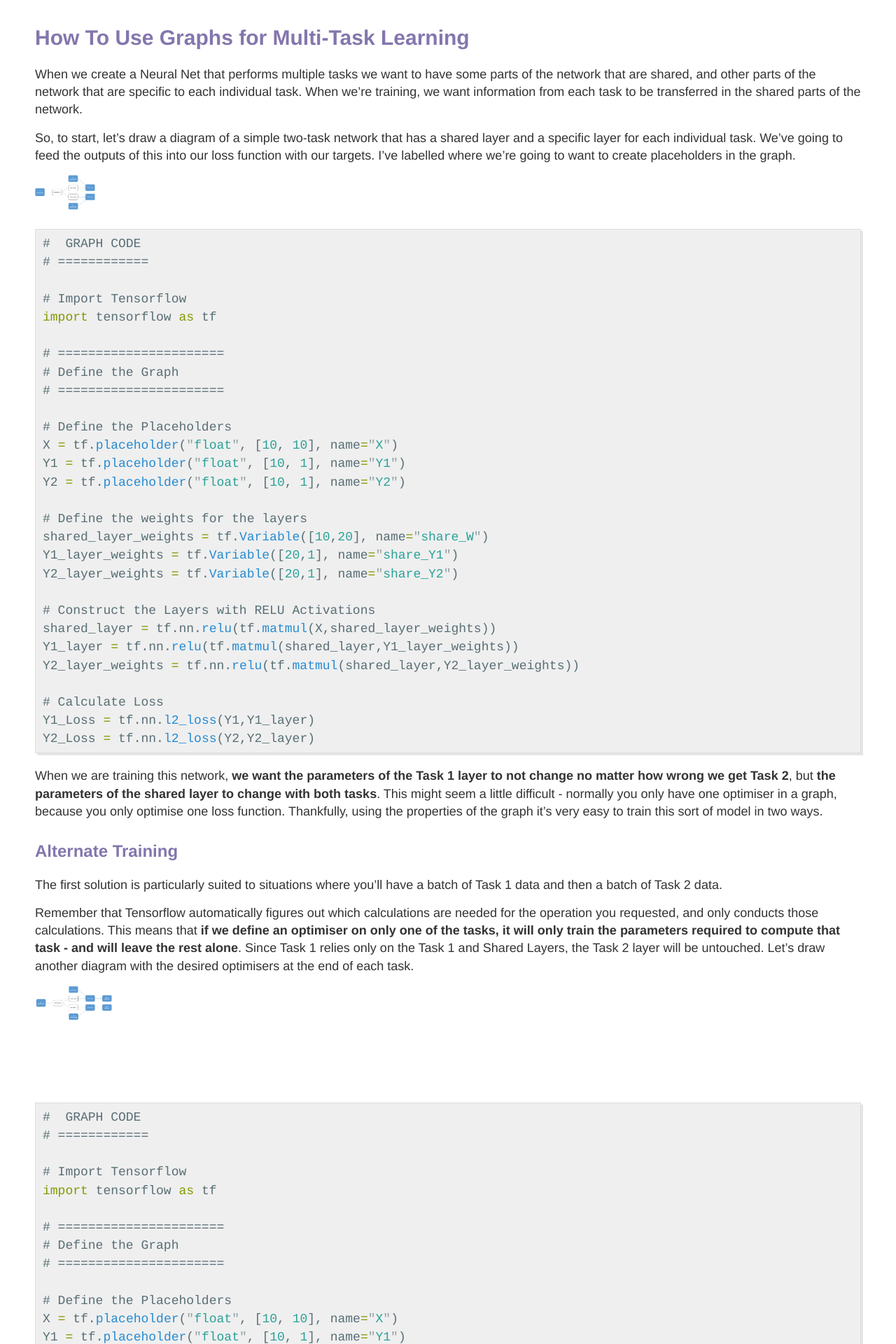
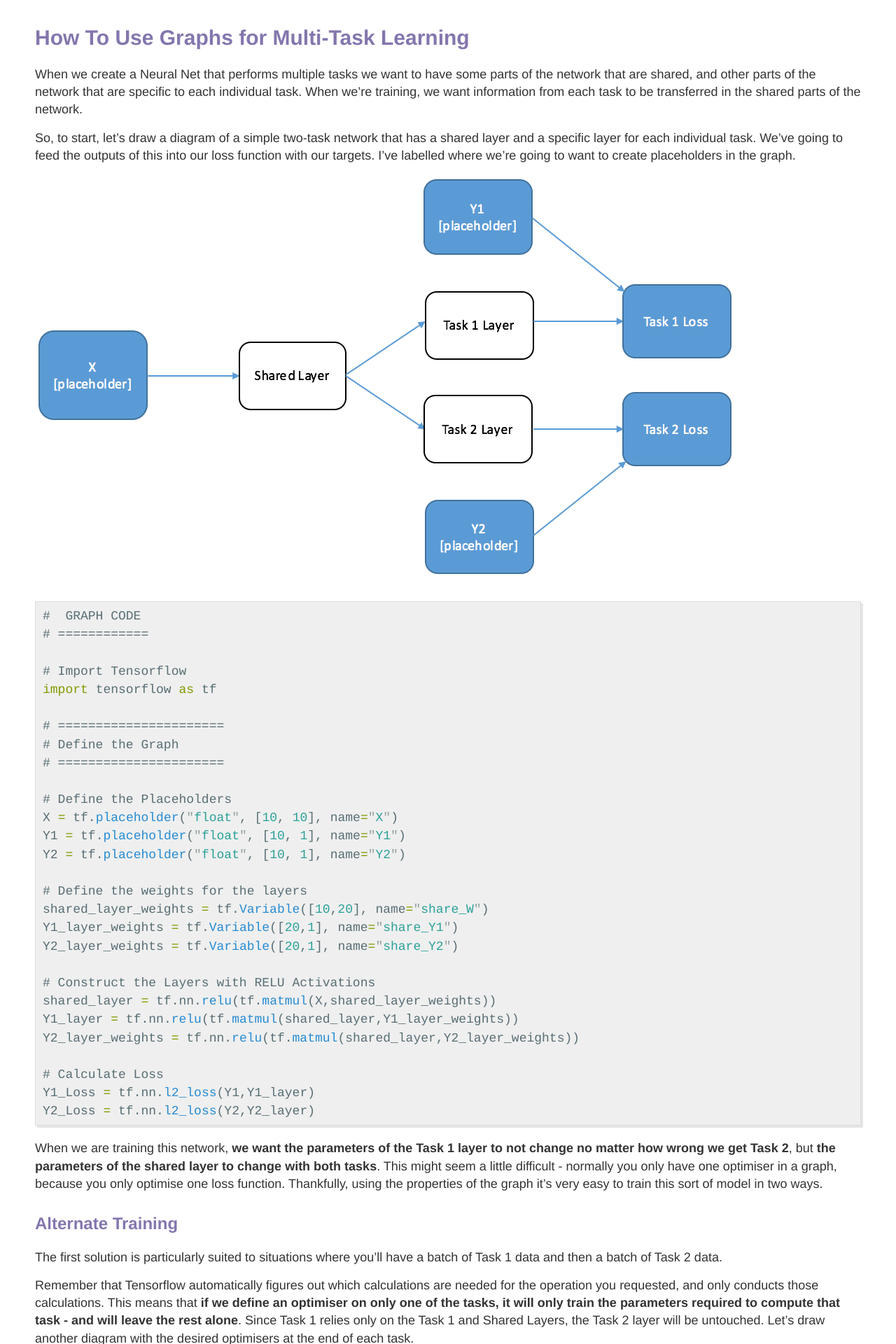
Before and after one commit to jg8610/jg8610.github.io, a Jekyll site: the page built from _posts/2016-03-08-Multi-Task.md, in a window 1280 px wide. Shown: the part 4358-6278 px from the top of the page at 70% size. Built offline with Jekyll 4.4.1, drawn with Linux system fonts in a browser that asks for light colours; nearby versions of some CDN libraries.

Commit message:
reversing mistake

```diff
--- a/_posts/2016-03-08-Multi-Task.md
+++ b/_posts/2016-03-08-Multi-Task.md
@@ -134,7 +134,7 @@ When we create a Neural Net that performs multiple tasks we want to have some pa
 
 So, to start, let's draw a diagram of a simple two-task network that has a shared layer and a specific layer for each individual task. We've going to feed the outputs of this into our loss function with our targets. I've labelled where we're going to want to create placeholders in the graph.
 
-<img src='../images/basic_shared.png' height=50px>
+<img src='../images/basic_shared.png'>
 
 {% highlight python %}
 #  GRAPH CODE
@@ -177,7 +177,7 @@ The first solution is particularly suited to situations where you'll have a batc
 
 Remember that Tensorflow automatically figures out which calculations are needed for the operation you requested, and only conducts those calculations. This means that **if we define an optimiser on only one of the tasks, it will only train the parameters required to compute that task - and will leave the rest alone**. Since Task 1 relies only on the Task 1 and Shared Layers, the Task 2 layer will be untouched. Let's draw another diagram with the desired optimisers at the end of each task.
 
-<img src='../images/basic_task_op.png' height=50px>
+<img src='../images/basic_task_op.png'>
 
 <div class="space-small"></div>
 
@@ -259,7 +259,7 @@ The second is less so. If you train alternately, the final task your model see w
 
 When you have a dataset with multiple labels for each input, what you really want is to train the tasks at the same time. The question is, how do you preserve the independence of the task-specific functions? The answer is surprisingly simple - you just add up the loss functions of the individual tasks and optimise on that. Below is a diagram that shows a network that can train jointly, with the accompanying code:
 
-<img src='../images/joint_op.png'  height=50px>
+<img src='../images/joint_op.png'  >
 
 {% highlight python %}
 #  GRAPH CODE
```
